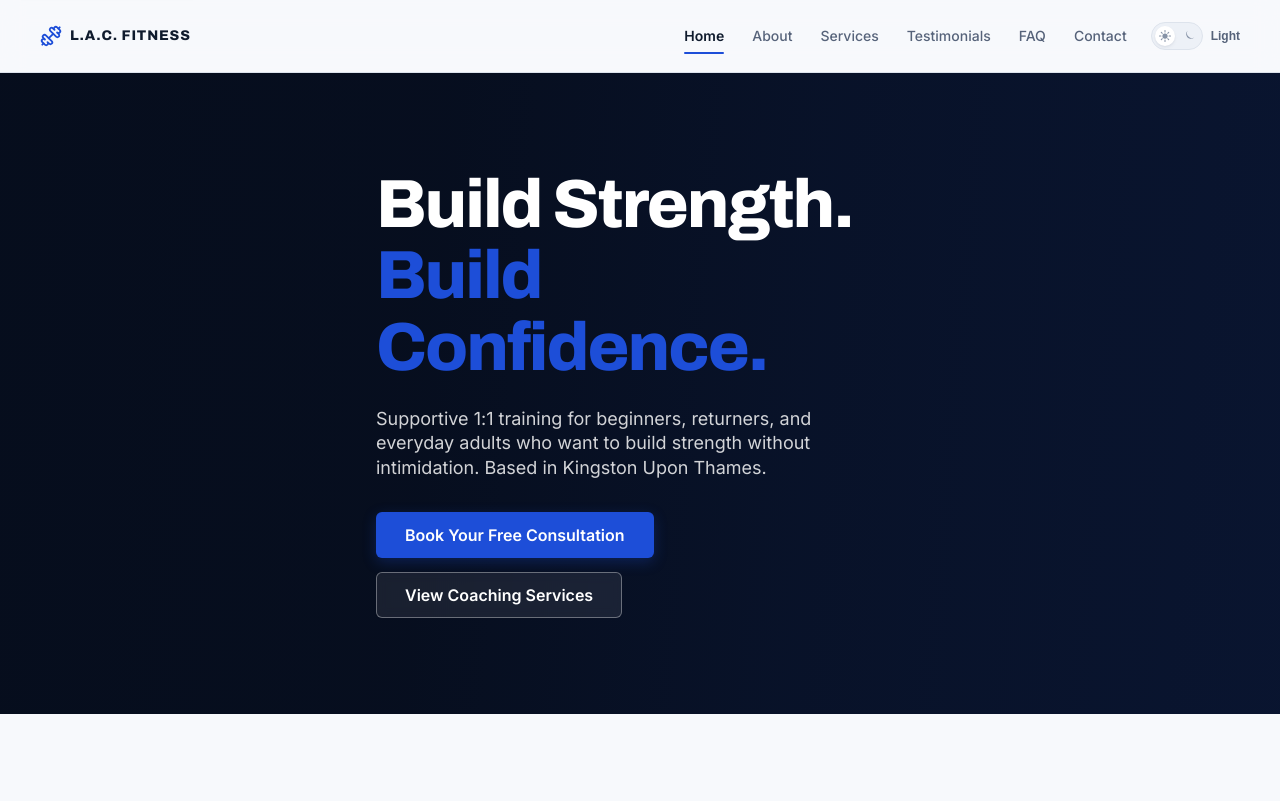
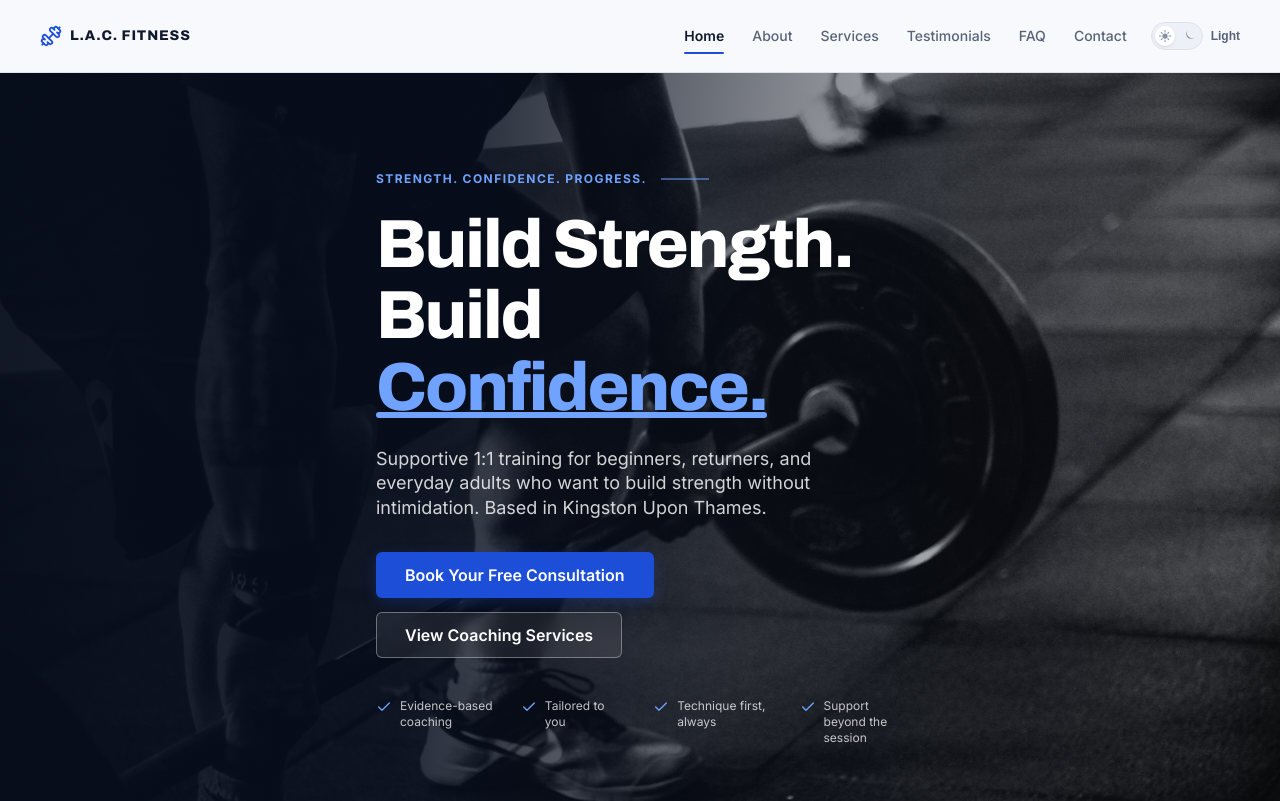
Before and after one commit to LRCozier/lac-fitness, a Next.js app: page / in a window 1280 px wide. Shown: the top 801 px of the page. Built offline with nearby package versions, Linux system fonts and the light colour scheme.

Commit message:
updated hero section contents

```diff
--- a/components/ui/sections/Herosection.tsx
+++ b/components/ui/sections/Herosection.tsx
@@ -1,19 +1,43 @@
+import Image from 'next/image';
+import { Check } from 'lucide-react';
 import BaseButton from '@/components/ui/Basebutton';
+
+const ASSURANCES = [
+  'Evidence-based coaching',
+  'Tailored to you',
+  'Technique first, always',
+  'Support beyond the session',
+];
 
 export default function HeroSection() {
   return (
     <section className="hero-section" aria-labelledby="hero-heading">
+      <div className="hero-media">
+        <Image
+          src="/images/heroimage-darktheme.jpg"
+          alt=""
+          fill
+          priority
+          sizes="100vw"
+          quality={85}
+        />
+      </div>
+
       <div className="hero-overlay" aria-hidden="true" />
 
       <div className="container hero-content">
+        <p className="eyebrow">Strength. Confidence. Progress.</p>
+
         <h1 id="hero-heading" className="hero-title">
           <span className="block">Build Strength.</span>
-          <span className="block text-accent">Build Confidence.</span>
+          <span className="block">
+            Build <span className="accent-underline">Confidence.</span>
+          </span>
         </h1>
 
         <p className="hero-lede">
-          Supportive 1:1 training for beginners, returners, and everyday adults who
-          want to build strength without intimidation. Based in Kingston Upon Thames.
+          Supportive 1:1 training for beginners, returners, and everyday adults who want
+          to build strength without intimidation. Based in Kingston Upon Thames.
         </p>
 
         <div className="hero-cta">
@@ -24,6 +48,15 @@ export default function HeroSection() {
             View Coaching Services
           </BaseButton>
         </div>
+
+        <ul className="hero-assurances">
+          {ASSURANCES.map((item) => (
+            <li key={item} className="hero-assurance">
+              <Check aria-hidden="true" />
+              <span>{item}</span>
+            </li>
+          ))}
+        </ul>
       </div>
     </section>
   );
```
